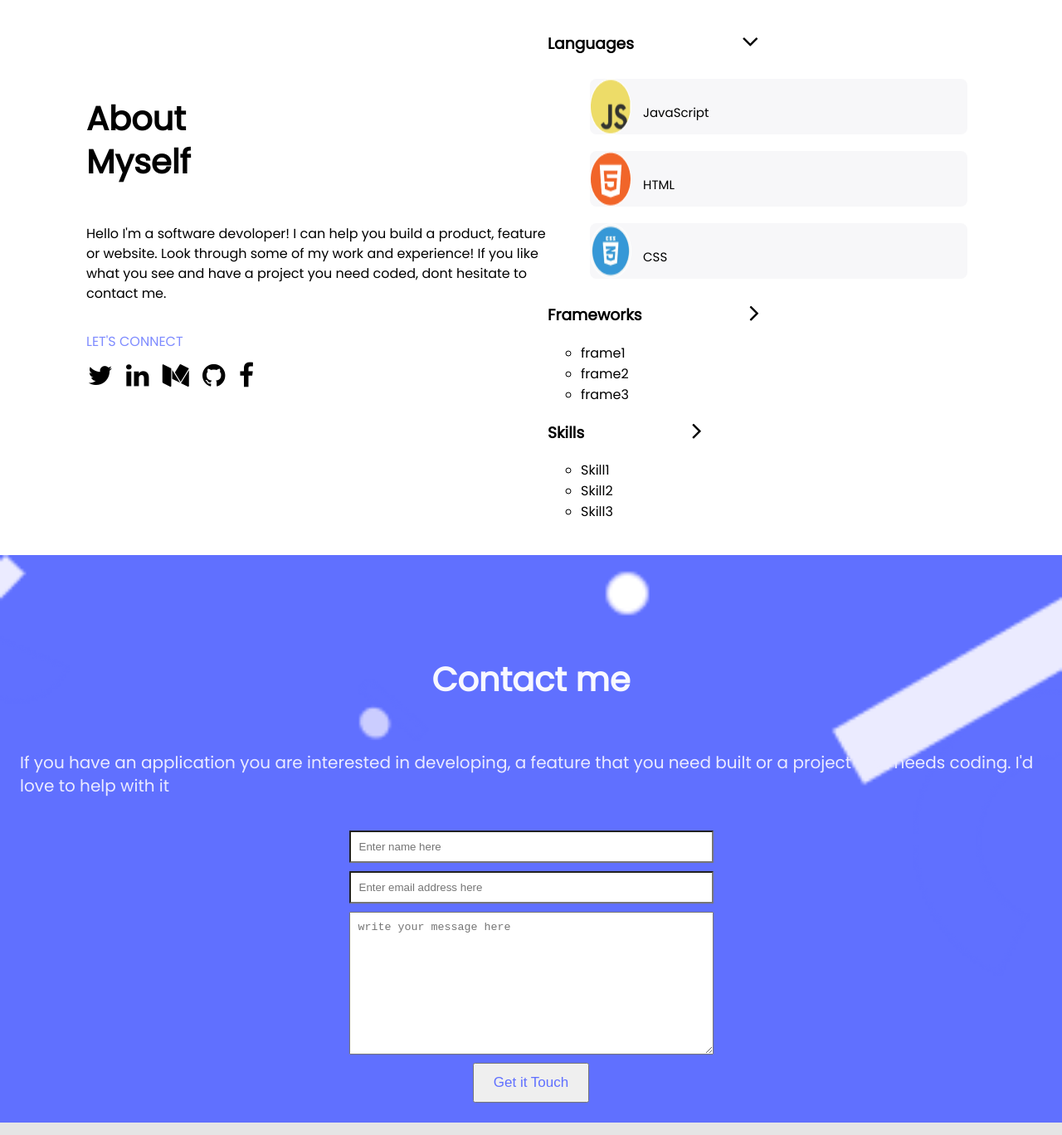
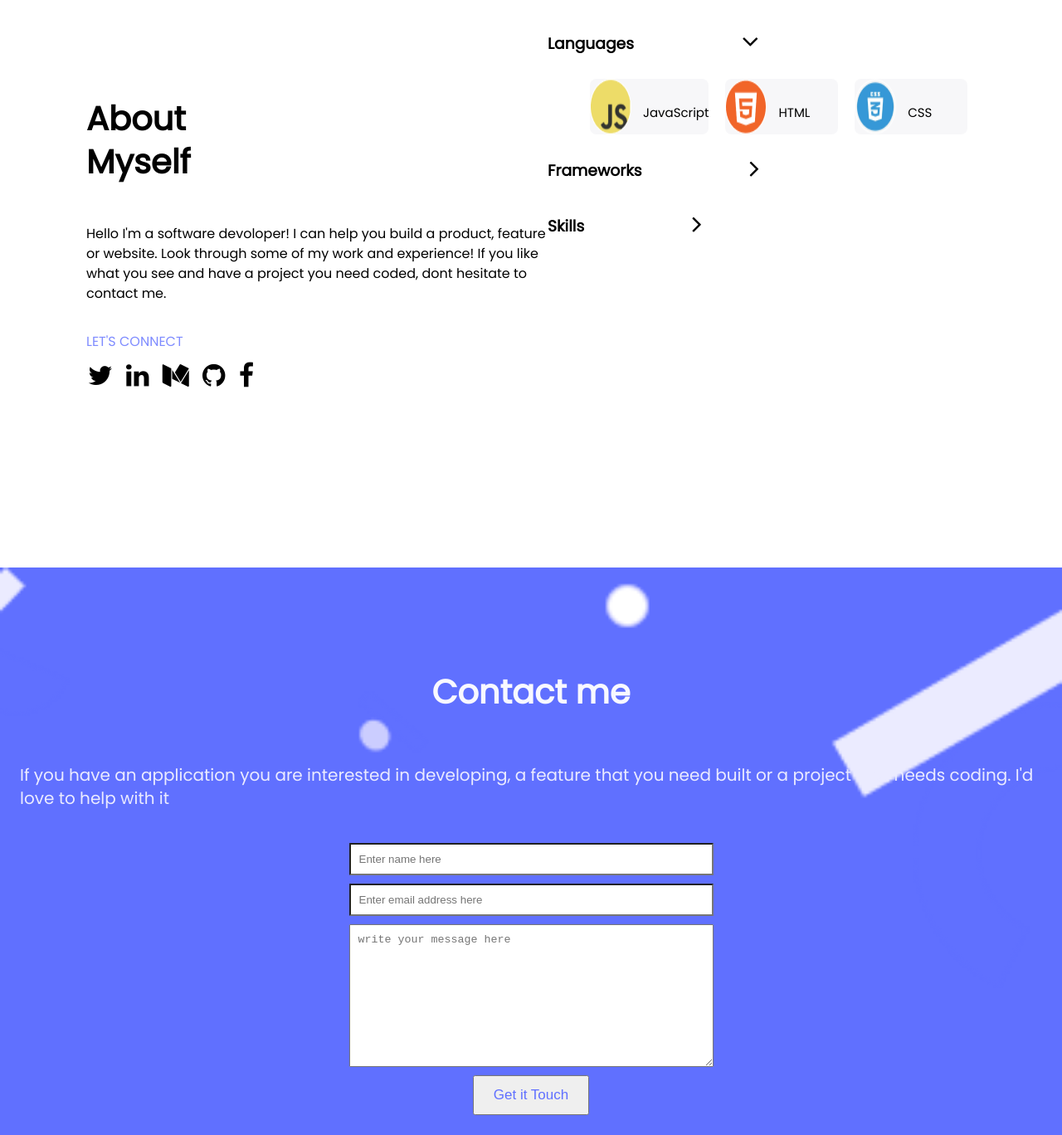
Before and after one commit to mutinhiri/portfolio-setup, a plain HTML site: page index.html in a window 1280 px wide. Shown: the part 3399-4767 px from the top of the page at 83% size. Drawn offline with nearby package versions, Linux system fonts and the light colour scheme.

Commit message:
Add stlelint

```diff
--- a/index.html
+++ b/index.html
@@ -183,7 +183,7 @@
                     <h3>Frameworks</h3>
                     <i class="fa fa-angle-right fa-2x la"></i>
                 </div>
-                <ul>
+                <ul class="hide">
                     <li>frame1</li>
                     <li>frame2</li>
                     <li>frame3</li>
@@ -194,7 +194,7 @@
                     <h3>Skills</h3>
                     <i class="fa fa-angle-right fa-2x la"></i>
                 </div>
-                <ul>
+                <ul class="hide">
                     <li>Skill1</li>
                     <li>Skill2</li>
                     <li>Skill3</li>
--- a/styles.css
+++ b/styles.css
@@ -393,12 +393,11 @@ body {
 
  .about-me {
    display: flex;
-flex-direction: row;
+  flex-direction: row;
 
  }
 
  .about1 {
-
    display: flex;
    flex-direction: column;
    max-width: 554px;
@@ -409,4 +408,17 @@ flex-direction: row;
    flex: 1;
    padding-right: 80px;
  }
+ .langua {
+   display: grid;
+   grid-template-columns: 1fr 1fr 1fr ;
+
+ }
+
+ .hide {
+   display: none;
+ }
+
+ .contact {
+   margin-top: 190px;
+ }
 }
```
